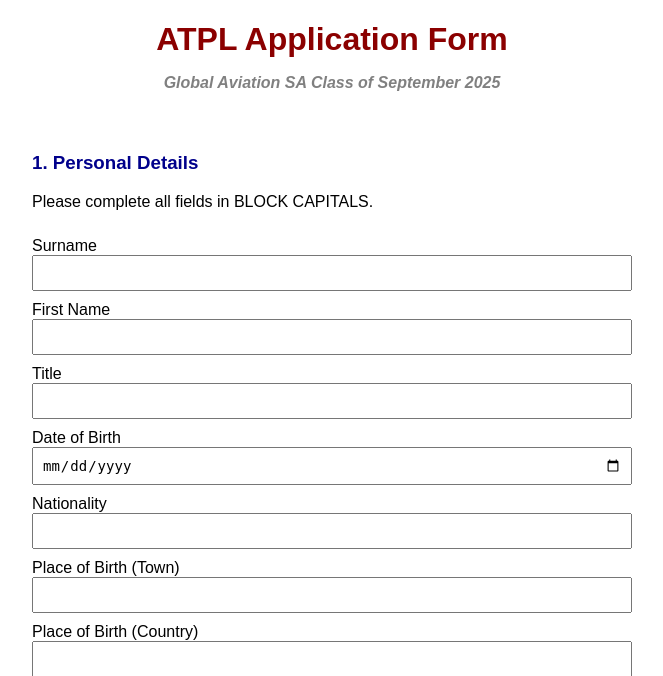
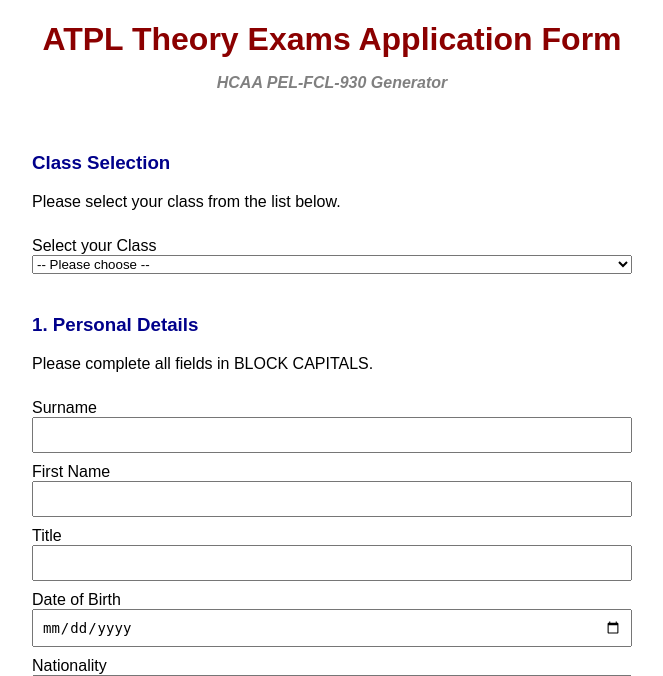
Before and after one commit to Globalaviationsa/globalaviationsa-atpl-form-app, a Flask app: page / in a window 1280 px wide. Shown: the top 676 px of the page, without its empty margins (308-971 px from the left). Run offline with Flask 3, Linux system fonts and the light colour scheme.

Commit message:
Multiple Templates

```diff
--- a/app.py
+++ b/app.py
@@ -8,7 +8,17 @@
 app = Flask(__name__)
 
 # Your pre-filled template PDF (must be in the same folder as this app.py)
-TEMPLATE_PDF = "ATPL_Class_Spring2025_Template.pdf"
+TEMPLATE_MAP = {
+    "Feb_2023": "Application_ATPL_Feb_2023_Template.pdf",
+    "Jun_2023": "Application_ATPL_Jun_2023_Template.pdf",
+    "Oct_2023": "Application_ATPL_Oct_2023_Template.pdf",
+    "Feb_2024": "Application_ATPL_Feb_2024_Template.pdf",
+    "Jun_2024": "Application_ATPL_Jun_2024_Template.pdf",
+    "Oct_2024": "Application_ATPL_Oct_2024_Template.pdf",
+    "Feb_2025": "Application_ATPL_Feb_2025_Template.pdf",
+    "Mar_A3_2025": "Application_ATPL_Mar_A3_2025_Template.pdf",
+    "Jun_2025": "Application_ATPL_Jun_2025_Template.pdf"
+}
 OUTPUT_DIR = "filled_pdfs"
 
 if not os.path.exists(OUTPUT_DIR):
@@ -129,7 +139,7 @@
     c.save()
 
     # --- MERGE WITH TEMPLATE ---
-    template = PdfReader(open(TEMPLATE_PDF, "rb"))
+    template = PdfReader(open(student_data["template_pdf"], "rb"))
     overlay = PdfReader(open(overlay_path, "rb"))
     writer = PdfWriter()
 
@@ -180,6 +190,12 @@
            or not request.form["email"] or not request.form["declaration_signature"]:
             return "Error: You must fill all required fields in Section 1 Personal Details as well as Section 7 Declaration", 400
 
+	# --- Class Selection ---
+        selected_class = request.form["class_selection"]
+        if selected_class not in TEMPLATE_MAP:
+            return "Error: Invalid class selected.", 400
+        template_pdf = TEMPLATE_MAP[selected_class]
+
         # --- COLLECT DATA ---
         data = {
             "surname": request.form["surname"],
@@ -194,6 +210,7 @@
             "phone": request.form["phone"],
             "mobile": request.form["mobile"],
             "email": request.form["email"],
+            "template_pdf": template_pdf,
 
             # --- Subjects ---
             "airlaw_attempt1": "✓" if "airlaw_attempt1" in request.form else "",
@@ -302,7 +319,7 @@
         send_pdf_via_email(filepath)
 
         today_str = datetime.datetime.now().strftime("%d/%m/%Y")
-        return f"✅ Form submitted successfully on {today_str}. The PDF has been sent to the administrator."
+        return f"✅ Form submitted successfully on {today_str}. The PDF has been sent to Global Aviation's team."
 
     return render_template("form.html")
 
--- a/templates/form.html
+++ b/templates/form.html
@@ -14,12 +14,29 @@
 </head>
 <body>
     <h1 style="text-align: center; color: darkred; margin-bottom: 5px;">
-    ATPL Application Form
+    ATPL Theory Exams Application Form
 </h1>
 <p style="text-align: center; font-style: italic; font-weight: bold; color: gray; margin-bottom: 20px;">
-    Global Aviation SA Class of September 2025
+    HCAA PEL-FCL-930 Generator
 </p>
     <form method="post">
+
+	<h3 style="margin-top: 40px; color: darkblue;">Class Selection</h3>
+	<p class="instructions" style="margin-top: 0;">Please select your class from the list below.</p>
+
+	<label for="class_selection">Select your Class</label>
+	<select name="class_selection" id="class_selection" required>
+ 	 <option value="">-- Please choose --</option>
+  	 <option value="Feb_2023">February 2023</option>
+  	 <option value="Jun_2023">June 2023</option>
+  	 <option value="Oct_2023">October 2023</option>
+	 <option value="Feb_2024">February 2024</option>
+	 <option value="Jun_2024">June 2024</option>
+	 <option value="Oct_2024">October 2024</option>
+	 <option value="Feb_2025">February 2025</option>
+	 <option value="Mar_A3_2025">March 2025 Aegean Airlines</option>
+	 <option value="Jun_2025">June 2025</option>
+	</select>
 
         <h3 style="margin-top: 40px; color: darkblue;">1. Personal Details</h3>
         <p class="instructions" style="margin-top: 0;">Please complete all fields in BLOCK CAPITALS.</p>
```
Also changed, not shown: 10 other files.
